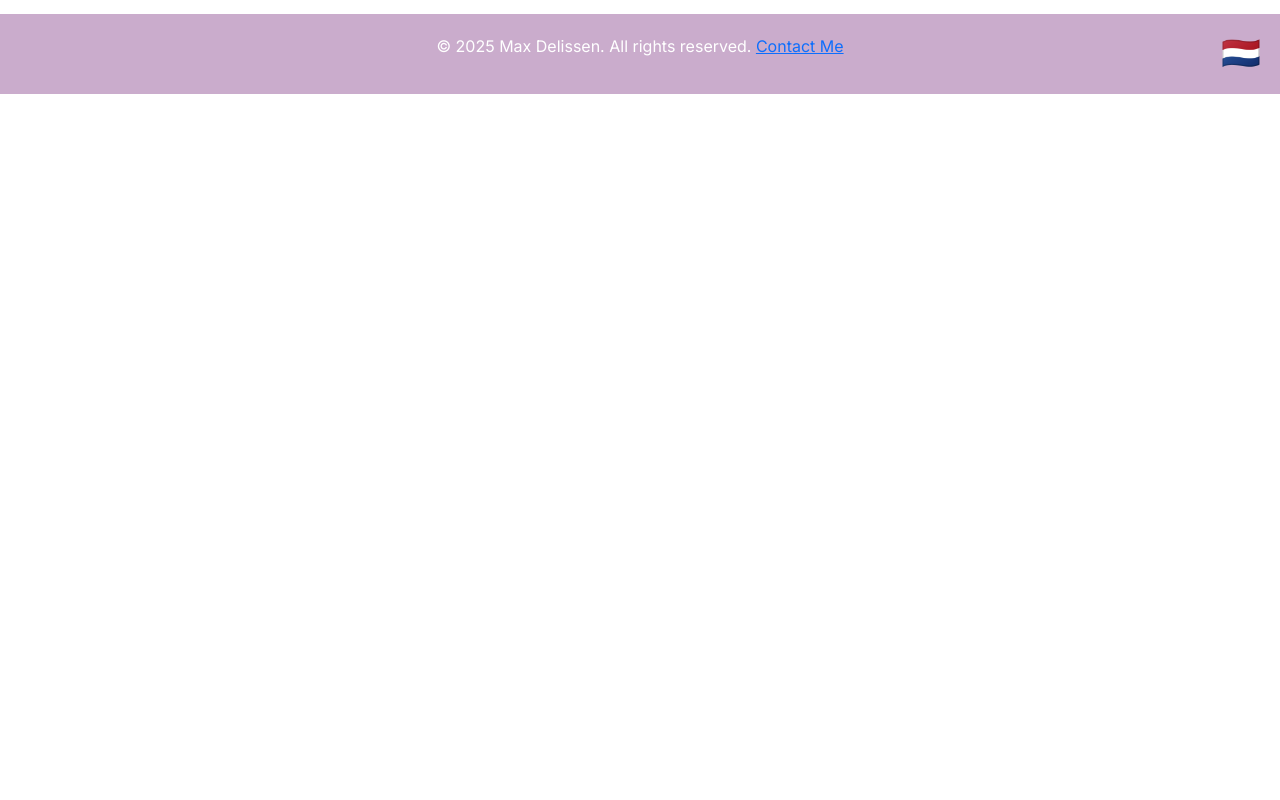
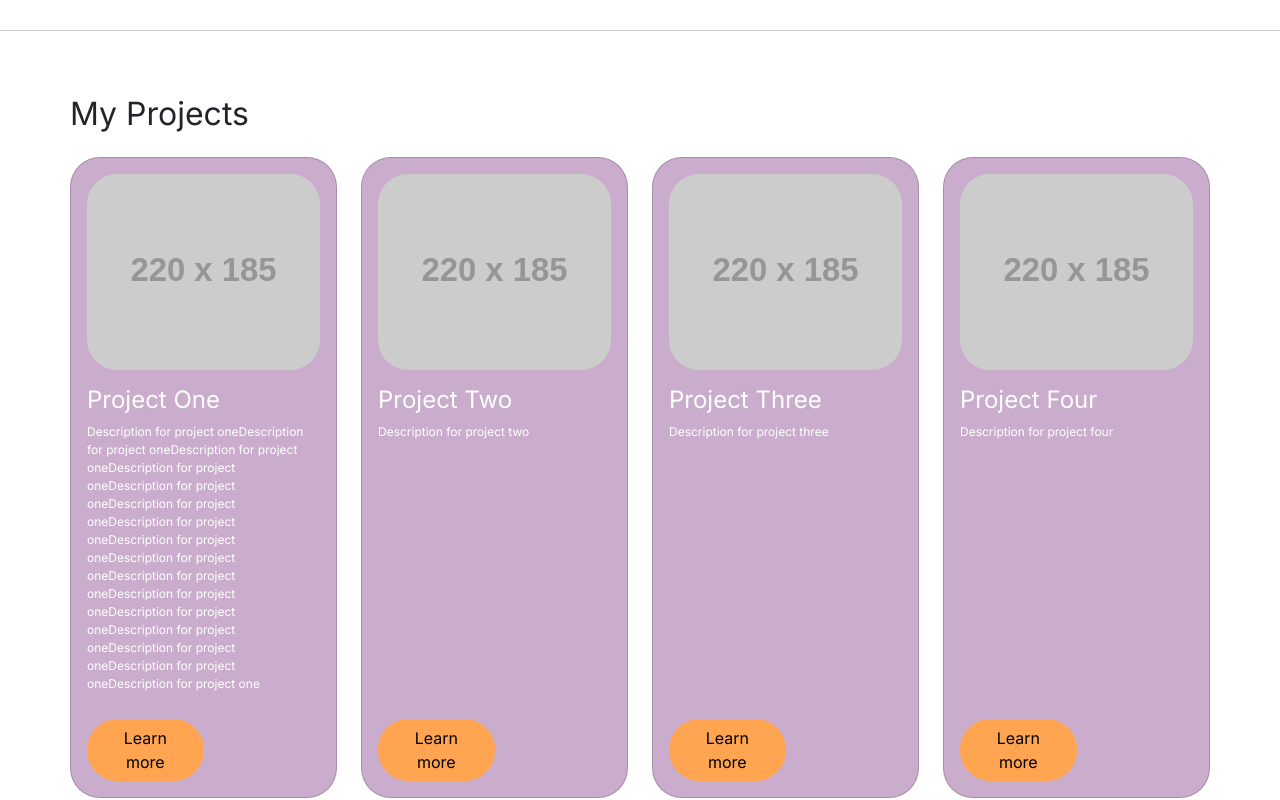
Before and after one commit to MaxDelissen/portfolio, a React (Vite) app: page / in a window 1280 px wide. Shown: the part 820-1620 px from the top of the page. Before the commit the page ends 914 px from the top, so only its background shows below. Built offline with nearby package versions, Linux system fonts and the light colour scheme.

Commit message:
Made the projects section, and added a python script to automatically crop images into the correct aspect ratio for project images.

```diff
--- a/src/App.tsx
+++ b/src/App.tsx
@@ -2,12 +2,15 @@ import "./App.css";
 import HeroSection from "./sections/HeroSection.tsx";
 import AboutMe from "./sections/AboutMe.tsx";
 import Footer from "./sections/Footer.tsx";
+import Projects from "./sections/Projects.tsx";
 
 export default function App() {
   return (
     <>
       <HeroSection />
       <AboutMe />
+      <hr />
+      <Projects />
       <Footer />
     </>
   );
--- a/src/components/ProjectCard.tsx
+++ b/src/components/ProjectCard.tsx
@@ -1,25 +1,74 @@
-import React from "react";
-import PropTypes from "prop-types";
-import "./ProjectCard.css"; // Optional: Add styles here or import a CSS file
+import { Card, Button } from "react-bootstrap";
 
-const ProjectCard = ({ id, title, description, image }) => {
+interface ProjectCardProps {
+  key: number;
+  title: string;
+  description: string;
+  image: string;
+}
+
+function ProjectCard({ key, title, description, image }: ProjectCardProps) {
   return (
-    <div className="project-card">
-      <img src={image} alt={title} className="project-card-image" />
-      <div className="project-card-content">
-        <h3 className="project-card-title">{title}</h3>
-        <p className="project-card-description">{description}</p>
-        <span className="project-card-id">ID: {id}</span>
+    <Card
+      key={key}
+      className="bg-secondary text-white"
+      style={{
+        borderRadius: "30px",
+        overflow: "hidden",
+        height: "100%",
+      }}
+    >
+      {/* Image */}
+      <div style={{ padding: "16px", paddingBottom: "0px" }}>
+        <Card.Img
+          variant="top"
+          src={image}
+          alt={title}
+          style={{
+            borderRadius: "30px",
+            width: "100%",
+            objectFit: "cover",
+          }}
+        />
       </div>
-    </div>
+
+      <Card.Body
+        style={{
+          display: "flex",
+          flexDirection: "column",
+        }}
+      >
+        {/* Title */}
+        <Card.Title
+          style={{
+            fontSize: "24px",
+          }}
+        >
+          {title}
+        </Card.Title>
+
+        {/* Description */}
+        <Card.Text style={{ fontSize: "12px", flexGrow: 1 }}>
+          {description}
+        </Card.Text>
+
+        {/* Button */}
+        <Button
+          variant="warning"
+          href={`/projects/${key}`}
+          style={{
+            borderRadius: "30px",
+            marginTop: "10px",
+            paddingLeft: "20px",
+            paddingRight: "20px",
+            width: "50%",
+          }}
+        >
+          Learn more
+        </Button>
+      </Card.Body>
+    </Card>
   );
-};
-
-ProjectCard.propTypes = {
-  id: PropTypes.oneOfType([PropTypes.string, PropTypes.number]).isRequired,
-  title: PropTypes.string.isRequired,
-  description: PropTypes.string.isRequired,
-  image: PropTypes.string.isRequired,
-};
+}
 
 export default ProjectCard;
--- a/src/sections/HeroSection.tsx
+++ b/src/sections/HeroSection.tsx
@@ -16,7 +16,12 @@ export default function HeroSection() {
               <h1 className="mb-2 text-text">Max Delissen</h1>
               <h2 className="mb-3 text-text-muted">{t("occupation")}</h2>
               <h3 className="mb-4 text-text-muted">{t("subtitle")}</h3>
-              <Button variant="warning" size="lg" className="rounded-5">
+              <Button
+                variant="warning"
+                size="lg"
+                className="rounded-5"
+                onClick={() => (window.location.href = "#projects-section")}
+              >
                 {t("see_work")}
               </Button>
             </div>
--- a/src/sections/Projects.tsx
+++ b/src/sections/Projects.tsx
@@ -1,35 +1,67 @@
 import React from "react";
-import ProjectCard from "../components/ProjectCard"; // Adjust the import path as necessary
-import "./Projects.css"; // Optional: Add custom styles for the grid
+import ProjectCard from "../components/ProjectCard";
+import { Container, Row, Col } from "react-bootstrap";
 
 const Projects: React.FC = () => {
   const projects = [
-    { id: 1, title: "Project One", description: "Description for project one" },
-    { id: 2, title: "Project Two", description: "Description for project two" },
+    {
+      id: 1,
+      title: "Project One",
+      description:
+        "Description for project oneDescription for project oneDescription for project oneDescription for project oneDescription for project oneDescription for project oneDescription for project oneDescription for project oneDescription for project oneDescription for project oneDescription for project oneDescription for project oneDescription for project oneDescription for project oneDescription for project oneDescription for project one",
+      image: "https://dummyimage.com/220x185/ff0000/fff.png",
+    },
+    {
+      id: 2,
+      title: "Project Two",
+      description: "Description for project two",
+      image: "https://dummyimage.com/220x185/ff0000/fff.png",
+    },
     {
       id: 3,
       title: "Project Three",
       description: "Description for project three",
+      image: "https://dummyimage.com/220x185/ff0000/fff.png",
     },
     {
       id: 4,
       title: "Project Four",
       description: "Description for project four",
+      image: "https://dummyimage.com/220x185/ff0000/fff.png",
+    },
+    {
+      id: 5,
+      title: "Project Five",
+      description: "Description for project five",
+      image: "https://dummyimage.com/220x185/ff0000/fff.png",
     },
   ];
 
   return (
-    <section className="projects-section">
-      <h2>My Projects</h2>
-      <div className="projects-grid">
+    <section className="projects-section py-5">
+      <Container>
+        <h2 id="projects-section" className="mb-4">
+          My Projects
+        </h2>
+        <Row className="g-4">
           {projects.map((project) => (
+            <Col
+              key={project.id}
+              xs={12} // 1 per row on mobile
+              sm={6} // 2 per row on small screens
+              md={4} // 3 per row on medium screens
+              lg={3} // 4 per row on large screens
+            >
               <ProjectCard
                 key={project.id}
                 title={project.title}
                 description={project.description}
+                image={project.image}
               />
+            </Col>
           ))}
-      </div>
+        </Row>
+      </Container>
     </section>
   );
 };
```
Also changed, not shown: 1 other file (tests, documents, lock files or other folders). Lines whose indentation alone changed are shown as unchanged.
